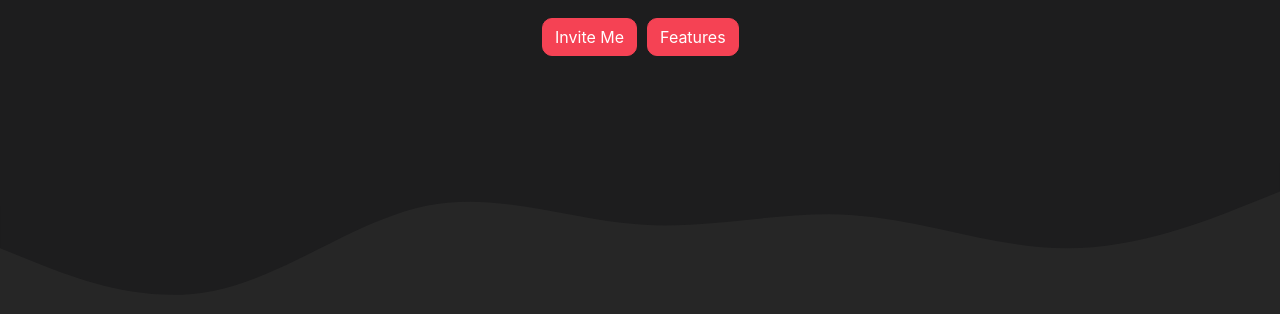
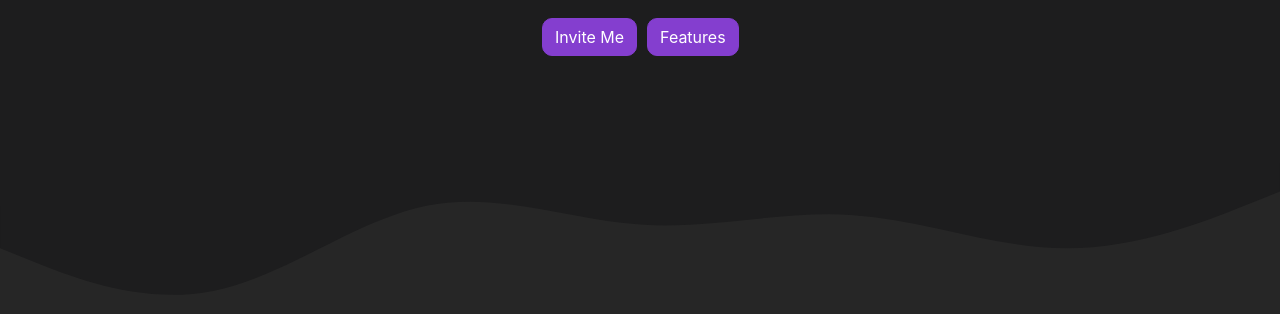
Before and after one commit to 777-Owem/777-Owem.github.io, a plain HTML site: page index.html in a window 1280 px wide. Shown: the part 377-691 px from the top of the page. Drawn offline with nearby package versions, Linux system fonts and the light colour scheme; files whose address does not match are found by name.

Commit message:
Update styles.css

```diff
--- a/assets/css/styles.css
+++ b/assets/css/styles.css
@@ -1,5 +1,5 @@
 :root {
-  --main-color: #f54254;
+  --main-color: #843ecf;
   --background: #1d1d1e;
   --secondary: #262626;
   --link: #f54254;
```
